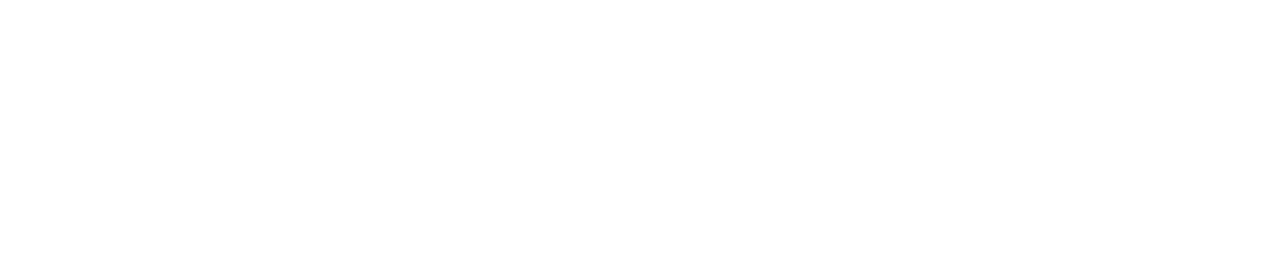
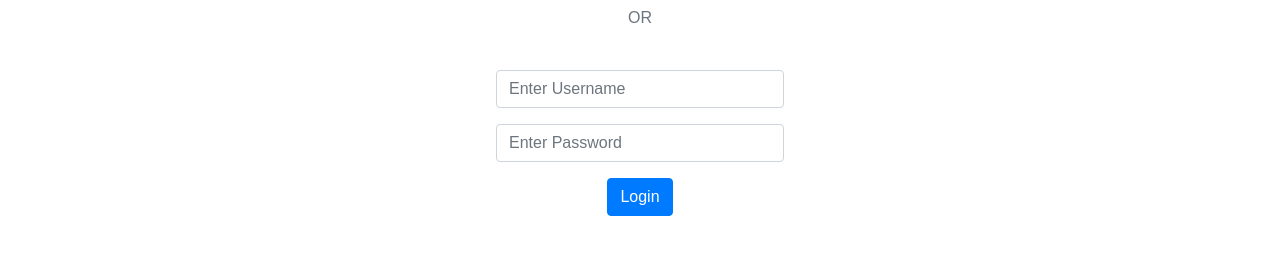
Before and after one commit to FarukKaradeniz/spring-boot-react-spa-example, a React (Create React App) app in the folder is-ilani-frontend/: page /login in a window 1280 px wide. Before the commit this address led to /. Shown: the part 258-524 px from the top of the page. Built offline with nearby package versions, Linux system fonts and the light colour scheme; no server answers.

Commit message:
Login feature completed

```diff
--- a/is-ilani-frontend/src/App.js
+++ b/is-ilani-frontend/src/App.js
@@ -18,11 +18,11 @@
 class App extends React.Component {
 
   state = {
-    token: "Basic a3JkbnpvbWVyQGdtYWlsLmNvbTphc2Q=", //USER
+    token: "", //USER
     // token: "Basic Ym9iOmJvYnNwYXNzd29yZA==", //ADMIN
-    role: "USER",
-    id: "17c33d81-8630-42b5-beae-bbf703ce0139",
-    authenticated: true, //fix here
+    role: "",
+    id: "",
+    authenticated: false, //fix here
   };
 
   setAuthenticate = (string, tkn, role, id) => {
@@ -51,7 +51,6 @@
             <Route path="/" exact component={HomePage}/>
             <Route path="/login"
                    render={() => <LoginPage
-                     token={this.state.token}
                      setAuthenticate={this.setAuthenticate}
                      authenticated={this.state.authenticated}/>} />
             <PrivateRoute path="/profil"
--- a/is-ilani-frontend/src/LoginHr.js
+++ b/is-ilani-frontend/src/LoginHr.js
@@ -3,6 +3,7 @@
 import Form from "react-bootstrap/Form";
 import Button from "react-bootstrap/Button";
 import {Redirect} from "react-router-dom";
+import Axios from "axios";
 
 export default class LoginHr extends React.Component {
   state = {
@@ -19,22 +20,24 @@
   onFormSubmit= async (e) => {
     e.preventDefault();
     console.log(this.state.username, this.state.password);
-
-    // let config = {
-    //   method: 'post',
-    //   url: `${this.state.apiUrl}/login`,
-    //   data: {
-    //     username: this.props.username,
-    //     password: this.props.password
-    //   },
-    //   headers: {
-    //     'Access-Control-Allow-Origin': '*',
-    //     'Content-Type': 'application/x-www-form-urlencoded',
-    //   }
-    // };
-    // let response_post = await Axios(config);
-    // console.log(response_post);
-    this.props.setAuthenticate("TEST", `${this.state.username}:${this.state.password}`);
+    let config = {
+      method: 'post',
+      url: `${this.state.apiUrl}/login`,
+      data: {
+        email: this.props.username,
+        password: this.props.password
+      },
+      headers: {
+        'Access-Control-Allow-Origin': '*',
+        'Authorization': `Basic ${this.basicCode()}`
+      }
+    };
+    let response_post = await Axios(config);
+    console.log(response_post.headers);
+    this.props.setAuthenticate(response_post.status,
+      response_post.headers.authorization,
+      response_post.headers.role,
+      response_post.headers.user_id);
   };
 
   basicCode = () => {
--- a/is-ilani-frontend/src/LoginPage.js
+++ b/is-ilani-frontend/src/LoginPage.js
@@ -23,7 +23,6 @@
         </Row>
         <Row>
           <LoginHr
-            token={this.props.token}
             authenticated={this.props.authenticated}
             setAuthenticate={this.props.setAuthenticate}
           />
```
